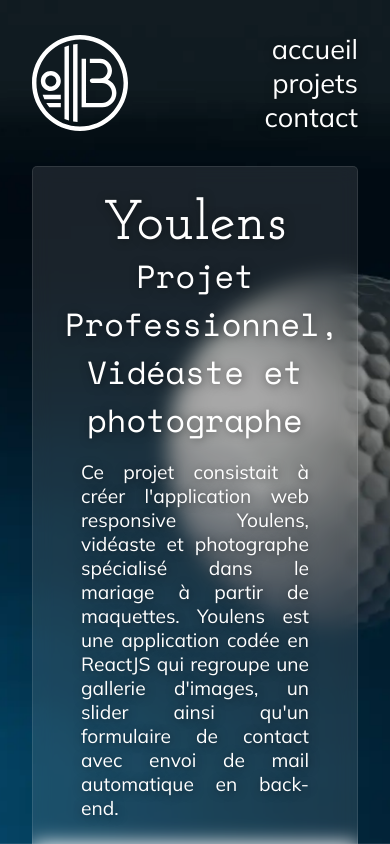
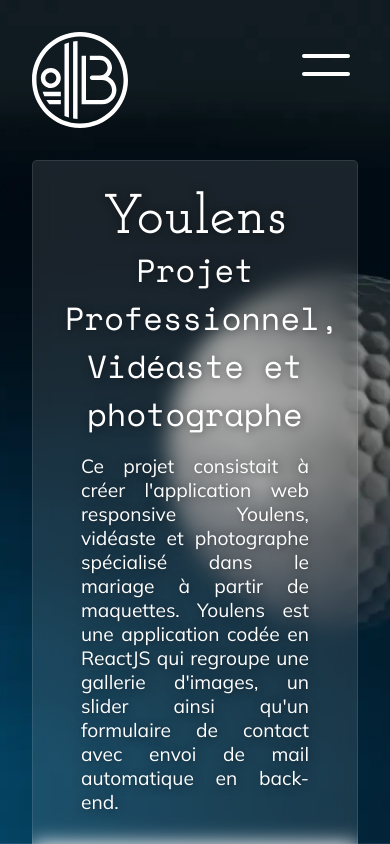
Before and after one commit to LauraBuil/myportfolio, a React (Vite) app: page /project/0 in a window 390 px wide. Shown: the top 844 px of the page. Built offline with nearby package versions, Linux system fonts and the light colour scheme.

Commit message:
feat: ajout de balise iOS

```diff
--- a/index.html
+++ b/index.html
@@ -1,9 +1,16 @@
 <!doctype html>
 <html lang="en">
   <head>
-    <meta charset="UTF-8" />
-    <link rel="icon" type="image/svg+xml" href="./img/logonoir.svg" />
-    <meta name="viewport" content="width=device-width, initial-scale=1.0" />
+    <meta charset="utf-8">
+    <meta name="viewport" content="width=device-width, initial-scale=1.0">
+    <meta name="description" content="BUIL Laura, développeur front-end, spécialisée en REACT JS, rêve d'être Fullstack">
+    <meta name="keywords" content="BUIL Laura, développeur, développeuse, fullstack, back-end, front-end, REACT, JS, Typescript, TS, Javascript, HTML, CSS, React JS">
+    <link rel="shortcut icon" type="image/svg+xml" href="/img/logonoir.svg">
+    <link rel="icon" type="image/svg+xml" href="/img/logonoir.svg">
+    <link rel="apple-touch-icon" sizes="180x180" href="/img/logonoir.svg">
+    <link rel="apple-touch-zone" sizes="152x152" href="/img/logonoir.svg">
+    <link rel="apple-touch-zone" sizes="120x120" href="/img/logonoir.svg">
+    <link rel="canonical" href="https://myportfolio-one-iota.vercel.app/" />
     <title>Buil Laura - Portfolio</title>
   </head>
   <body>
--- a/src/assets/scss/components/header.scss
+++ b/src/assets/scss/components/header.scss
@@ -66,4 +66,34 @@
     }
   }
   }
+  .menu-toggle {
+    display: none; /* Caché par défaut */
+    background: none;
+    border: none;
+    cursor: pointer;
+    & svg {
+      color: white;
+      width: 4rem;
+    }
+  }
+  .nav-open {
+    display: flex;
+    flex-direction: column;
+    position: absolute;
+    top: 60px; /* Ajustez selon la hauteur du header */
+    left: 0;
+    right: 0;
+    background-color: white;
+    padding: 10px;
+    box-shadow: 0px 4px 6px rgba(0, 0, 0, 0.1);
+  }
+  @media (max-width: 768px) {
+    .nav {
+      display: none;
+    }
+
+    .menu-toggle {
+      display: block; /* Affiche le menu burger */
+    }
+  }
 }
--- a/src/assets/scss/main.css
+++ b/src/assets/scss/main.css
@@ -1,3 +1,4 @@
+@charset "UTF-8";
 .header {
   display: flex;
   flex-direction: row;
@@ -77,6 +78,35 @@
 }
 .header .nav__link:hover::after {
   width: 100%;
+}
+.header .menu-toggle {
+  display: none; /* Caché par défaut */
+  background: none;
+  border: none;
+  cursor: pointer;
+}
+.header .menu-toggle svg {
+  color: white;
+  width: 4rem;
+}
+.header .nav-open {
+  display: flex;
+  flex-direction: column;
+  position: absolute;
+  top: 60px; /* Ajustez selon la hauteur du header */
+  left: 0;
+  right: 0;
+  background-color: white;
+  padding: 10px;
+  box-shadow: 0px 4px 6px rgba(0, 0, 0, 0.1);
+}
+@media (max-width: 768px) {
+  .header .nav {
+    display: none;
+  }
+  .header .menu-toggle {
+    display: block; /* Affiche le menu burger */
+  }
 }
 
 .hero {
--- a/src/common/Header.tsx
+++ b/src/common/Header.tsx
@@ -1,10 +1,12 @@
 import {Link, useLocation, useNavigate} from 'react-router-dom'
 import logo from '../assets/img/logoblanc.svg'
+import {useState} from 'react'
 
 
 export default function Header() {
     const location = useLocation()
     const navigate = useNavigate()
+    const [menuOpen, setMenuOpen] = useState(false)
 
     const handleNavigation = (anchor: string) => {
         if (location.pathname === '/') {
@@ -30,10 +32,20 @@
             <Link to='' className='header__logo'>
                 <img src={logo} alt='Logo'/>
             </Link>
-            <div className='nav'>
-                <Link to='' className={`nav__link ${isActive('/') ? 'active' : ''}`}>accueil</Link>
-                <p onClick={() => handleNavigation('projets')} className={`nav__link ${isActive('projets') ? 'active' : ''}`}>projets</p>
-                <p onClick={() => handleNavigation('contact')} className={`nav__link ${isActive('contact') ? 'active' : ''}`}>contact</p>
+            <div>
+                <button className='menu-toggle' onClick={() => setMenuOpen(!menuOpen)}>
+                    <svg xmlns="http://www.w3.org/2000/svg" fill="none" viewBox="0 0 24 24" strokeWidth={1.5}
+                         stroke="currentColor" className="size-6 white">
+                        <path strokeLinecap="round" strokeLinejoin="round" d="M3.75 9h16.5m-16.5 6.75h16.5"/>
+                    </svg>
+                </button>
+                <div className={`nav ${menuOpen ? 'nav-open' : ''}`}>
+                    <Link to='' className={`nav__link ${isActive('/') ? 'active' : ''}`}>accueil</Link>
+                    <p onClick={() =>  {handleNavigation('projets'); setMenuOpen(false)}}
+                       className={`nav__link ${isActive('projets') ? 'active' : ''}`}>projets</p>
+                    <p onClick={() => {handleNavigation('contact'); setMenuOpen(false)}}
+                       className={`nav__link ${isActive('contact') ? 'active' : ''}`}>contact</p>
+                </div>
             </div>
         </div>
     )
--- a/src/components/Contact.tsx
+++ b/src/components/Contact.tsx
@@ -13,7 +13,7 @@
                 <section className='me glassmorphism'>
                     <h1 className='me__title'>Qui suis-je?</h1>
                     <p className='me__text'>Je m'appelle Laura BUIL, développeuse front-end
-                        passionnée avec plus de trois ans d'expérience.
+                        passionnée ayant plus de deux ans d'expérience.
                         <br />
                         Avant de me lancer dans le développement, j'ai travaillé
                         pendant sept ans dans le secteur du commerce, notamment en tant
@@ -23,7 +23,7 @@
                         de la COVID-19. Cherchant une nouvelle direction, je me suis
                         initialement orientée vers le WebDesign, pensant que coder toute
                         la journée ne serait pas pour moi. Cependant, au fil de ma formation,
-                        j'ai découvert que c'était justement le développement qui m'animait.
+                        j'ai découvert que le développement m'animait.
                         <br />
                         Créer à partir de rien, résoudre des bugs complexes, relever
                         des défis algorithmiques: ce sont des aspects du métier qui me
```
Also changed, not shown: 1 other file (tests, documents, lock files or other folders).
